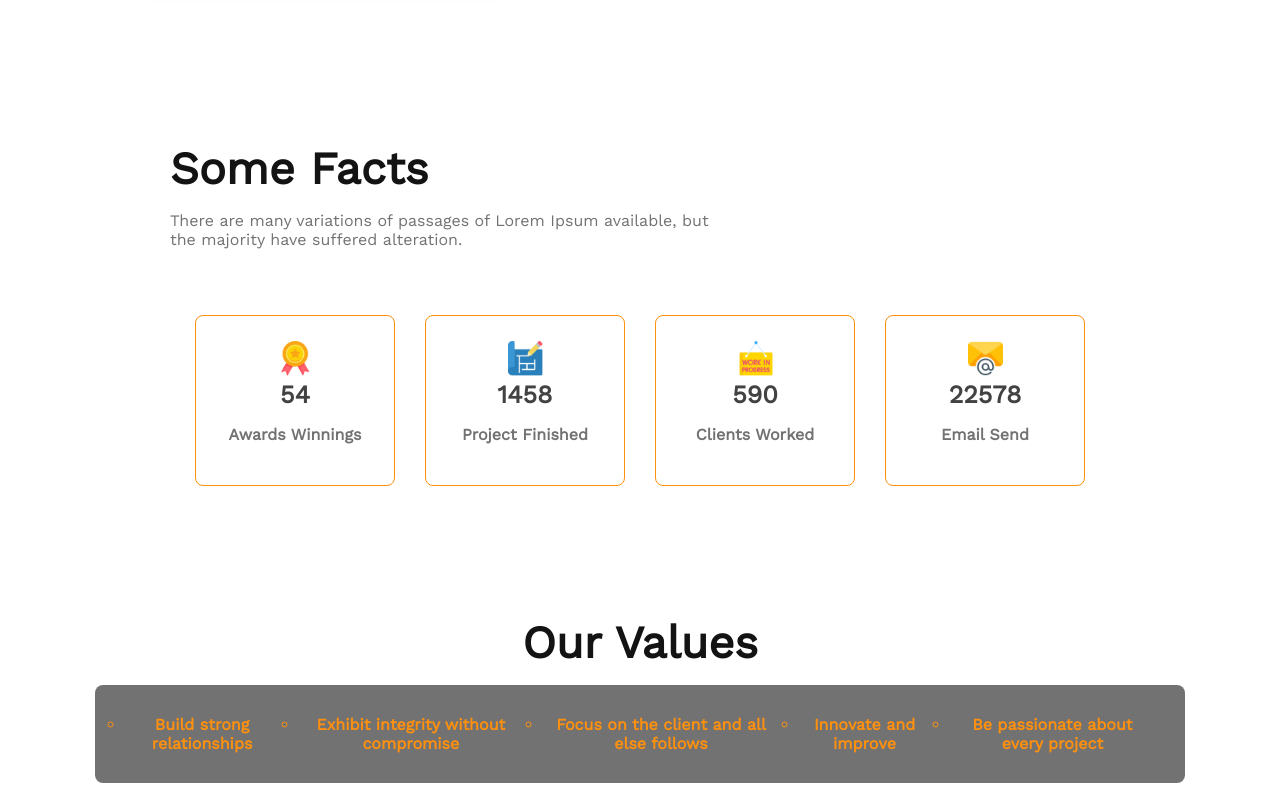
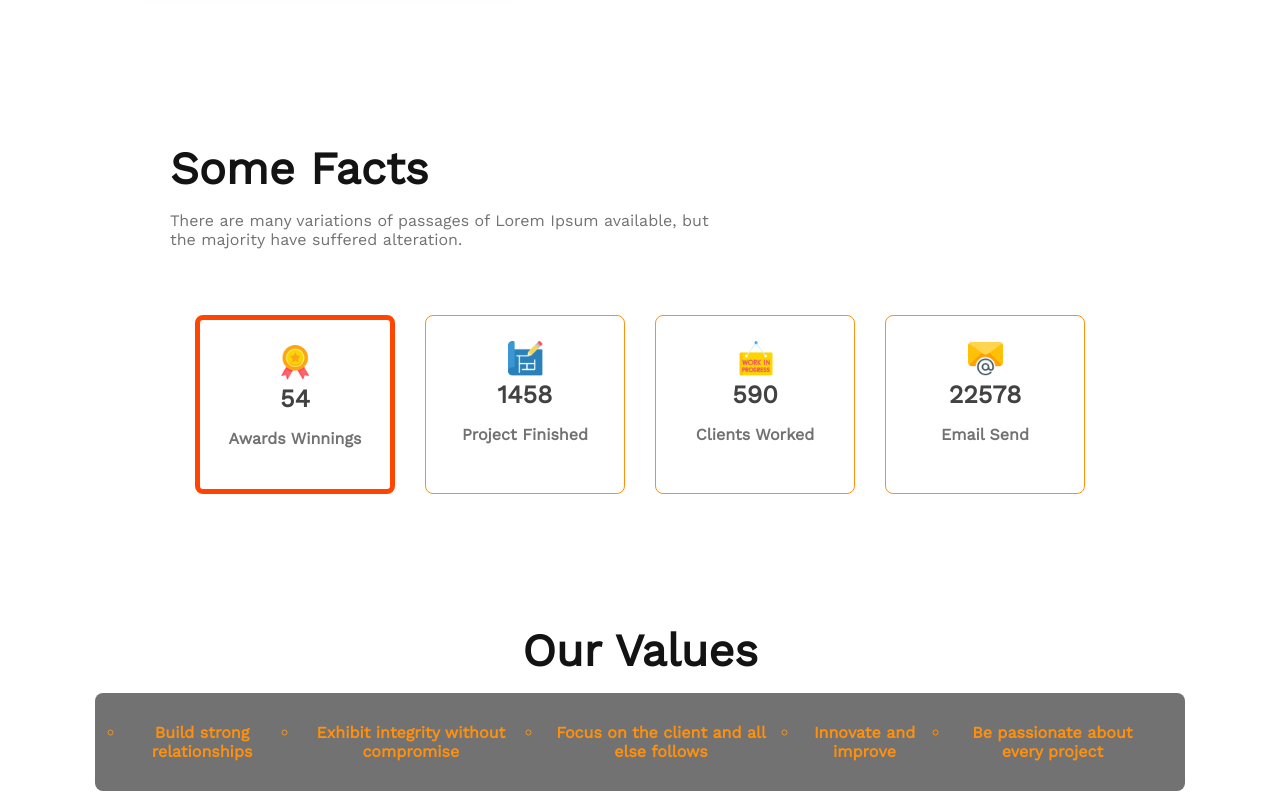
Before and after one commit to ifoysalahmmed/g3-architects-website, a plain HTML site: page index.html in a window 1280 px wide. In both pictures the pointer is over the element 295 px from the left and 3140 px from the top of the page. Shown: the part 2740-3540 px from the top of the page. Drawn offline with nearby package versions, Linux system fonts and the light colour scheme.

Commit message:
added transition

```diff
--- a/styles/style.css
+++ b/styles/style.css
@@ -232,6 +232,7 @@ main {
     border: 1px solid #FF900E;
     border-radius: 8px;
     padding: 25px;
+    transition: width 1s, height 1s, transform 1s;
 }
 
 .fact img {
@@ -247,6 +248,12 @@ main {
 .fact .icon-description {
     font-size: 16px;
     font-weight: 600;
+}
+
+.fact:hover {
+    border: 5px solid orangered;
+    border-radius: 8px;
+    padding: 25px;
 }
 
 /* ------------------------------
```
